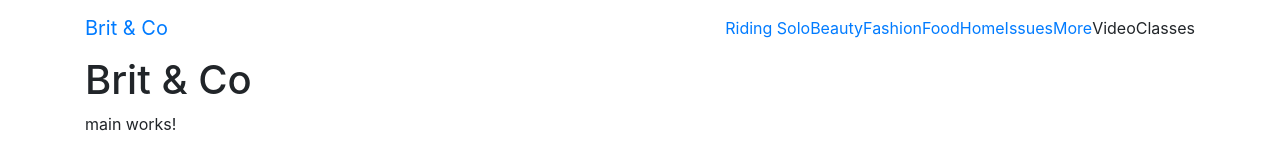
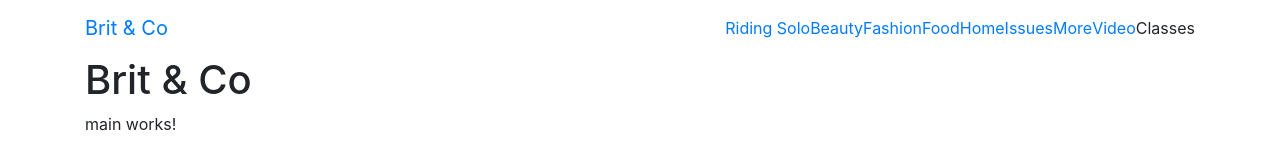
Before and after one commit to kihuynh/clone, an Angular app: page / in a window 1280 px wide. Shown: the top 160 px of the page. Built offline with nearby package versions, Linux system fonts and the light colour scheme.

Commit message:
add routerLink for video

```diff
--- a/src/app/app.component.html
+++ b/src/app/app.component.html
@@ -11,7 +11,7 @@
       <a routerLink="home">Home</a>
       <a routerLink="issues">Issues</a>
       <a routerLink="more">More</a>
-      <a>Video</a>
+      <a routerLink="video">Video</a>
       <a>Classes</a>
     </ul>
   </div>
```
